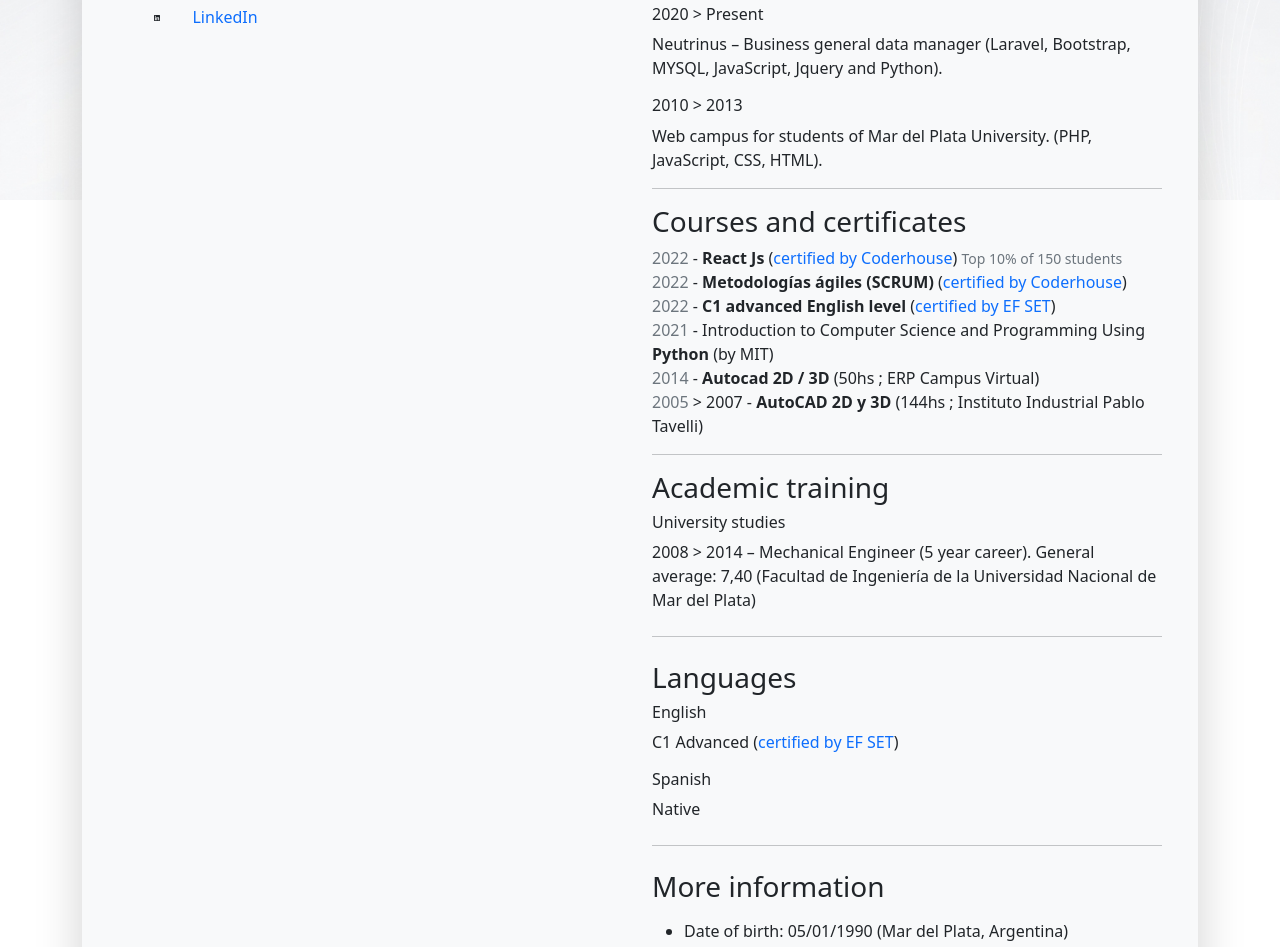
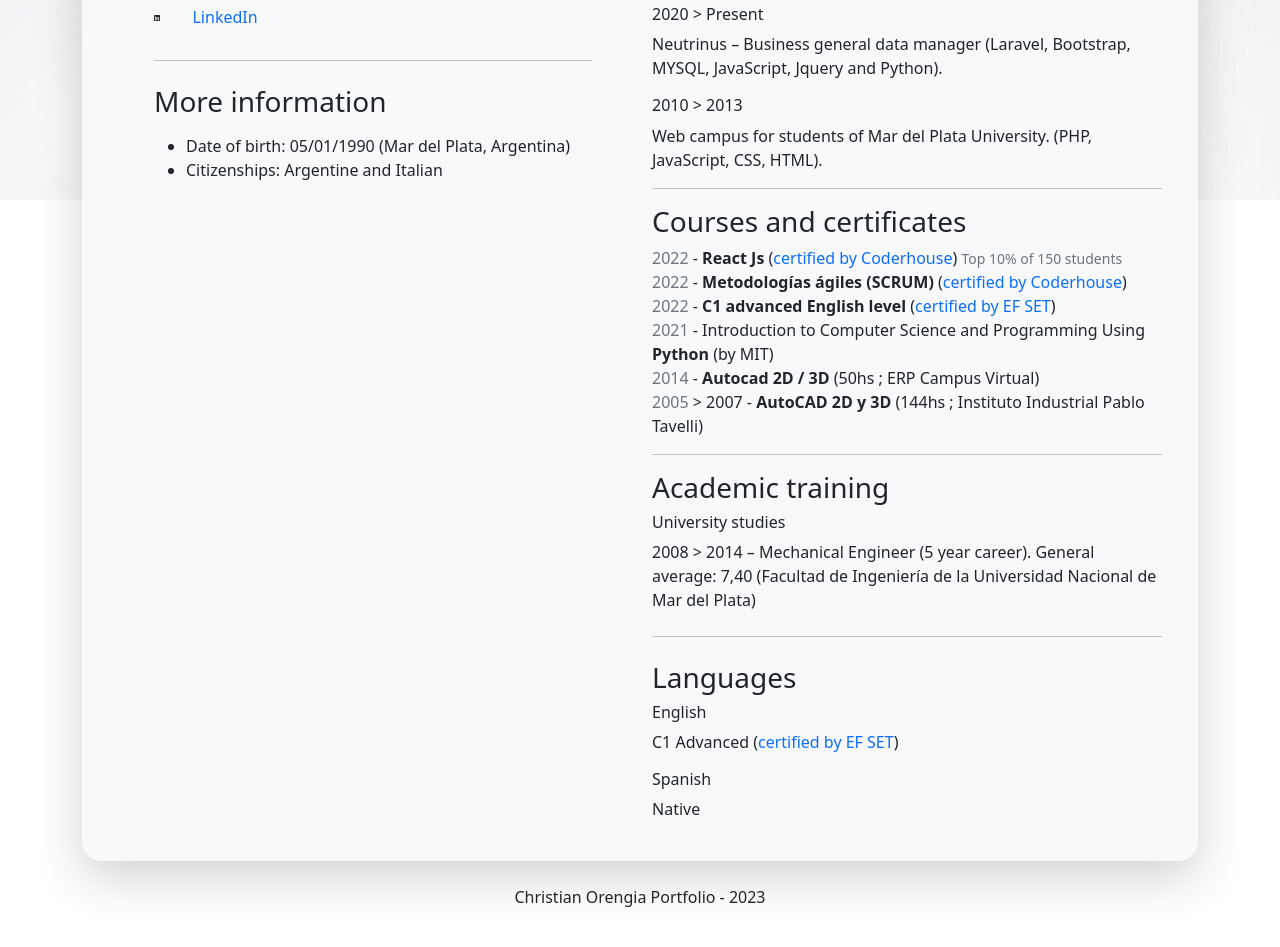
Before and after one commit to mxchristian17/portfolio, a React (Create React App) app: page /resume in a window 1280 px wide. Shown: the part 600-1547 px from the top of the page. Built offline with nearby package versions, Linux system fonts and the light colour scheme.

Commit message:
updated Resume

```diff
--- a/src/Components/Resume/Resume.js
+++ b/src/Components/Resume/Resume.js
@@ -40,11 +40,11 @@ const Resume = () => {
               <div className="col-10 h6"><a href="https://www.linkedin.com/in/orengiachristian/" className="text-decoration-none" target="_blank" rel="noreferrer">LinkedIn</a></div>
             </div>
 
-            <hr className="d-block d-lg-none my-4" />
+            <hr className="d-none d-lg-block my-4" />
 
-            <h3 className="d-block d-lg-none mb-3">More information</h3>
+            <h3 className="d-none d-lg-block mb-3">More information</h3>
 
-            <ul className="d-block d-lg-none">
+            <ul className="d-none d-lg-block">
               <li>Date of birth: 05/01/1990 (Mar del Plata, Argentina)</li>
               <li>Citizenships: Argentine and Italian</li>
             </ul>
@@ -105,11 +105,11 @@ const Resume = () => {
           <h6>Spanish</h6>
           <p>Native</p>
 
-          <hr className="d-none d-lg-block my-4" />
+          <hr className="d-block d-lg-none my-4" />
 
-          <h3 className="d-none d-lg-block mb-3">More information</h3>
+          <h3 className="d-block d-lg-none mb-3">More information</h3>
 
-          <ul className="d-none d-lg-block">
+          <ul className="d-block d-lg-none">
             <li>Date of birth: 05/01/1990 (Mar del Plata, Argentina)</li>
             <li>Citizenships: Argentine and Italian</li>
           </ul>
```
